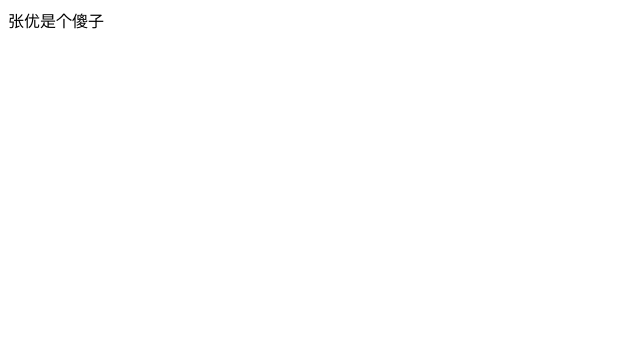
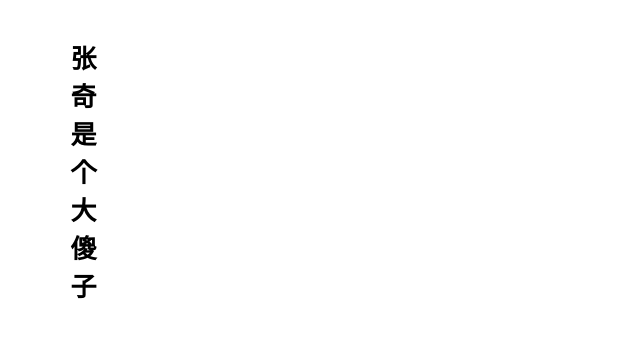
Before and after one commit to aousum/pyMysqlLink, a plain HTML site: page index.html in a window 1280 px wide. Shown: the whole page, without its empty margins (0-640 px from the left). Drawn offline with Linux system fonts and the light colour scheme.

Commit message:
Update index.html

```diff
--- a/index.html
+++ b/index.html
@@ -1,3 +1,10 @@
 <html>
-    张优是个傻子
+    <pre><h1 color="green">
+    张
+    奇
+    是
+    个
+    大
+    傻
+    子</h1></pre>
 </html>
```
